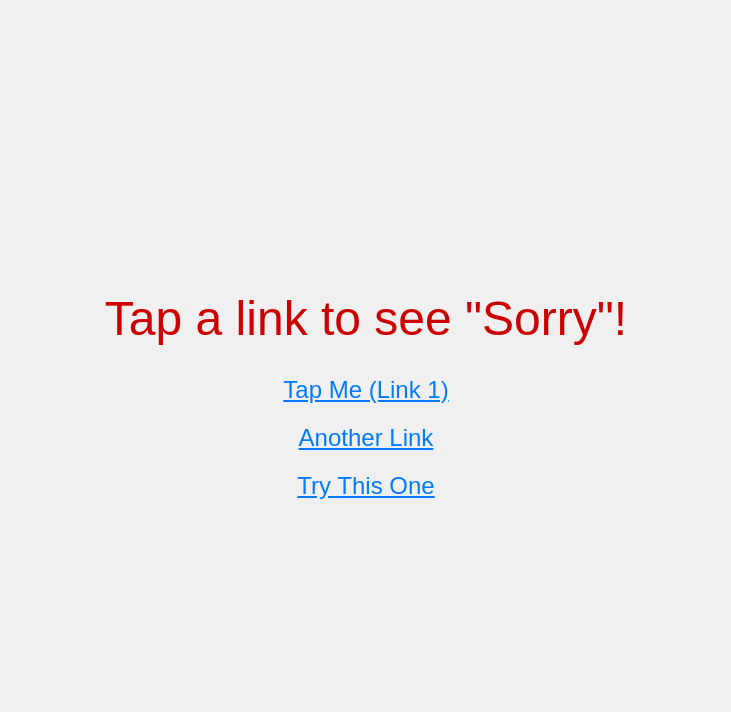
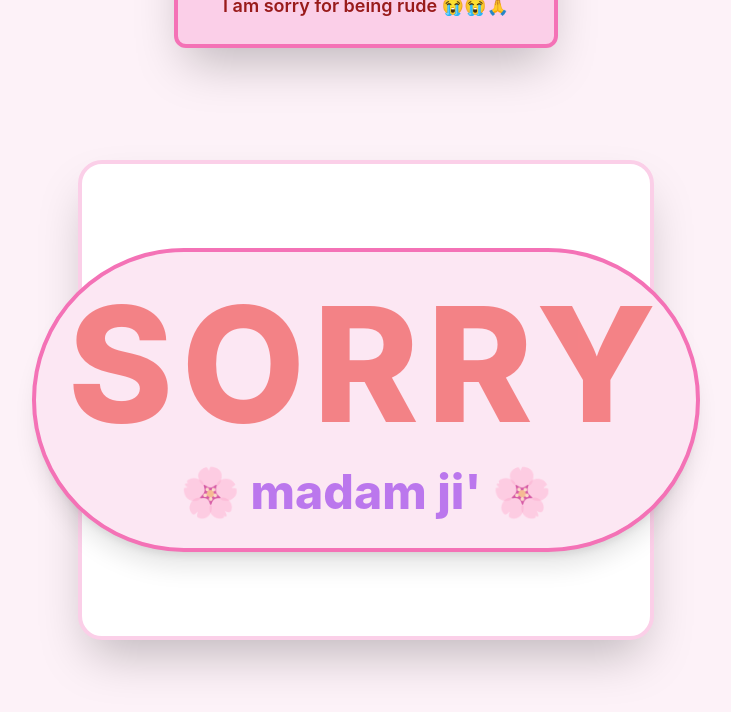
Before and after one commit to devottamkumar1310-cpu/sorry, a plain HTML site: page index.html in a window 1280 px wide. Shown: the whole page, without its empty margins (274-1005 px from the left). Drawn offline with nearby package versions, Linux system fonts and the light colour scheme.

Commit message:
Update index.html

```diff
--- a/index.html
+++ b/index.html
@@ -3,68 +3,95 @@
 <head>
     <meta charset="UTF-8">
     <meta name="viewport" content="width=device-width, initial-scale=1.0">
-    <title>The Sorry Page</title>
+    <title>The Cringe Apology</title>
+    <!-- Load Tailwind CSS --><script src="https://cdn.tailwindcss.com"></script>
+    <!-- Load Tone.js for sound effects --><script src="https://cdnjs.cloudflare.com/ajax/libs/tone/14.8.49/Tone.js"></script>
     <style>
-        body {
-            font-family: Arial, sans-serif;
-            display: flex;
-            flex-direction: column;
-            justify-content: center;
-            align-items: center;
-            min-height: 100vh;
-            margin: 0;
-            background-color: #f0f0f0;
-            text-align: center;
+        /* Define the Inter font and ensure smooth transitions */
+        body { font-family: 'Inter', sans-serif; }
+        .sorry-toast-show {
+            transform: translateY(0) !important;
         }
-
-        #message {
-            font-size: 3em;
-            color: #cc0000; /* Red color for 'Sorry' */
-            margin-bottom: 20px;
+        /* Custom pulsing animation for extra drama */
+        @keyframes pulse-cringe {
+            0%, 100% { opacity: 1; }
+            50% { opacity: 0.5; }
         }
-
-        .sorry-link {
-            font-size: 1.5em;
-            color: #007bff; /* Blue link color */
-            cursor: pointer;
-            text-decoration: underline;
-            margin: 10px 0;
-        }
-
-        /* Styling to prevent the link from looking "visited" */
-        .sorry-link:visited {
-             color: #007bff;
+        .animate-pulse-cringe {
+            animation: pulse-cringe 1.5s ease-in-out infinite;
         }
     </style>
 </head>
-<body>
+<body class="bg-pink-50 text-gray-900 min-h-screen flex flex-col items-center justify-center p-4">
 
-    <div id="message">Tap a link to see "Sorry"!</div>
+    <!-- Main Content Area - Pastel Aesthetic --><!-- This div now holds ONLY the massive, clickable SORRY --><div class="max-w-xl w-full bg-white p-12 rounded-3xl shadow-2xl border-4 border-pink-200 flex flex-col items-center justify-center h-[70vh] md:h-[60vh]">
 
-    <a href="#" class="sorry-link" id="link1">Tap Me (Link 1)</a>
-    <a href="#" class="sorry-link" id="link2">Another Link</a>
-    <a href="#" class="sorry-link" id="link3">Try This One</a>
+        <!-- The BIG interactive "Sorry" text, which now acts as the link/button --><div
+            id="bigSorryTrigger"
+            class="sorry-link cursor-pointer p-8 rounded-full bg-pink-100 hover:bg-pink-200 transition duration-300 ease-in-out transform hover:scale-[1.03] active:scale-[0.98] shadow-xl border-4 border-pink-400"
+        >
+            <div class="text-8xl md:text-[10rem] font-extrabold tracking-wider text-center text-red-500 animate-pulse-cringe leading-none">
+                SORRY
+            </div>
+            <!-- Madam ji' in big letters with flowers --><p class="text-center mt-6 text-4xl md:text-5xl font-extrabold text-purple-600 animate-pulse-cringe leading-none">
+                🌸 madam ji' 🌸
+            </p>
+        </div>
+
+    </div>
+
+    <!-- Sorry Toast Notification (The light pink, cringey message) -->
+    <div id="sorryToast" class="fixed top-0 left-1/2 -translate-x-1/2 mt-12 w-11/12 max-w-sm p-6 bg-pink-200 text-red-800 rounded-xl shadow-2xl transition duration-500 ease-in-out transform -translate-y-full border-4 border-pink-400 z-50">
+        <!-- Combined, flowing apology message -->
+        <div class="text-center">
+            <!-- S O R R Y ! 🥺 part, prominent, using inline-block for flow -->
+            <span class="text-4xl font-black tracking-widest text-red-500 animate-pulse-cringe inline-block">
+                S O R R Y ! 🥺
+            </span>
+            <br>
+            <!-- I am sorry for being rude... part -->
+            <span class="text-lg font-semibold text-red-800 inline-block mt-2">
+                I am sorry for being rude 😭😭🙏
+            </span>
+        </div>
+    </div>
 
     <script>
-        // Select all elements with the class 'sorry-link'
+        // Selects the single element with the class 'sorry-link' (which is the big SORRY text)
         const links = document.querySelectorAll('.sorry-link');
+        const sorryToast = document.getElementById('sorryToast');
 
-        // Select the message display area
-        const messageDisplay = document.getElementById('message');
+        // Initialize a thin, high-pitched synth for a "pathetic" sound effect
+        const synth = new Tone.FMSynth({
+            harmonicity: 3.9,
+            modulationIndex: 10,
+            envelope: { attack: 0.01, decay: 0.1, sustain: 0.0, release: 0.2 },
+            modulation: { type: "sine" }
+        }).toDestination();
 
-        // Function to run when a link is clicked
-        function displaySorry(event) {
-            // Prevent the default action (like navigating to a new page or reloading)
+        // The sequence that runs on every link click/tap
+        function showSorry(event) {
+            // 1. Prevent navigation (though there is no link, this prevents cursor issues)
             event.preventDefault();
 
-            // Update the message to display "Sorry!"
-            messageDisplay.textContent = "Sorry!";
+            // 2. Play the sound (High, short pitch for a "squeaky" apology)
+            Tone.start();
+            synth.triggerAttackRelease("G5", "16n");
+
+            // 3. Show the toast with a slide-down effect
+            sorryToast.classList.add('sorry-toast-show');
+
+            // 4. Hide the toast after 1.5 seconds (giving enough time to read the lengthy apology)
+            setTimeout(() => {
+                sorryToast.classList.remove('sorry-toast-show');
+            }, 1500);
         }
 
-        // Loop through all the links and attach the displaySorry function to their 'click' event
+        // Attach the event listener to the single clickable SORRY element
         links.forEach(link => {
-            link.addEventListener('click', displaySorry);
+            link.addEventListener('click', showSorry);
         });
+
     </script>
 </body>
 </html>
```
